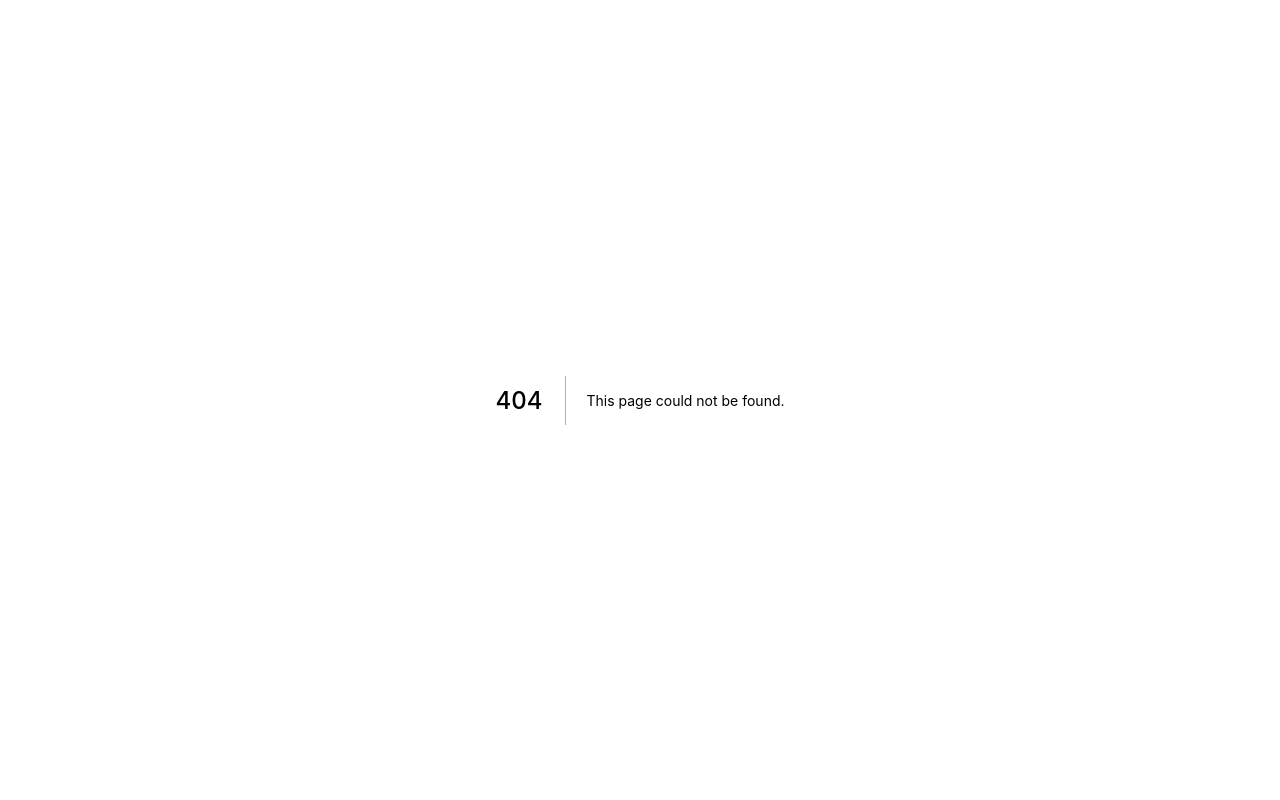
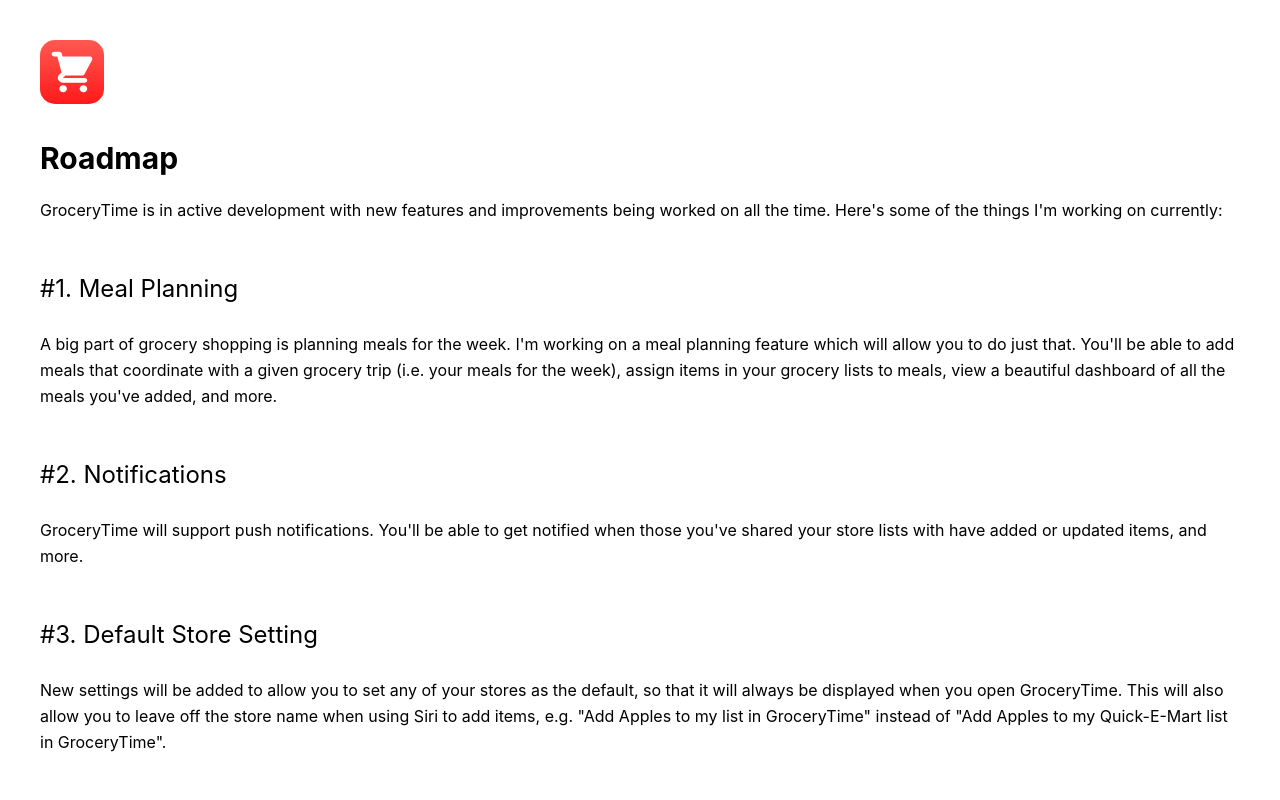
Before and after one commit to bradpurchase/grocerytime-web, a Next.js app: page /roadmap in a window 1280 px wide. Before the commit this address had no page. Shown: the top 800 px of the page. Built offline with nearby package versions, Linux system fonts and the light colour scheme.

Commit message:
add roadmap page

```diff
--- /dev/null
+++ b/pages/roadmap.js
@@ -0,0 +1,59 @@
+import Head from "next/head";
+
+import PageHeading from "../components/PageHeading";
+
+const Home = () => {
+  return (
+    <>
+      <Head>
+        <title>GroceryTime | Roadmap</title>
+        <meta name="viewport" content="initial-scale=1.0, width=device-width" />
+      </Head>
+
+      <div className="container p-10 flex flex-col item-center max-w-full">
+        <PageHeading title="Roadmap" />
+
+        <p className="leading-relaxed mb-6">
+          GroceryTime is in active development with new features and
+          improvements being worked on all the time. Here's some of the things
+          I'm working on currently:
+        </p>
+
+        <h3 className="text-2xl my-6">#1. Meal Planning</h3>
+
+        <p className="leading-relaxed mb-6">
+          A big part of grocery shopping is planning meals for the week. I'm
+          working on a meal planning feature which will allow you to do just
+          that. You'll be able to add meals that coordinate with a given grocery
+          trip (i.e. your meals for the week), assign items in your grocery
+          lists to meals, view a beautiful dashboard of all the meals you've
+          added, and more.
+        </p>
+
+        <h3 className="text-2xl my-6">#2. Notifications</h3>
+
+        <p className="leading-relaxed mb-6">
+          GroceryTime will support push notifications. You'll be able to get
+          notified when those you've shared your store lists with have added or
+          updated items, and more.
+        </p>
+
+        <h3 className="text-2xl my-6">#3. Default Store Setting</h3>
+
+        <p className="leading-relaxed mb-6">
+          New settings will be added to allow you to set any of your stores as
+          the default, so that it will always be displayed when you open
+          GroceryTime. This will also allow you to leave off the store name when
+          using Siri to add items, e.g. "Add Apples to my list in GroceryTime"
+          instead of "Add Apples to my Quick-E-Mart list in GroceryTime".
+        </p>
+
+        <p className="leading-relaxed my-6 text-gray-800 dark:text-gray-600">
+          ...and more!
+        </p>
+      </div>
+    </>
+  );
+};
+
+export default Home;
```
